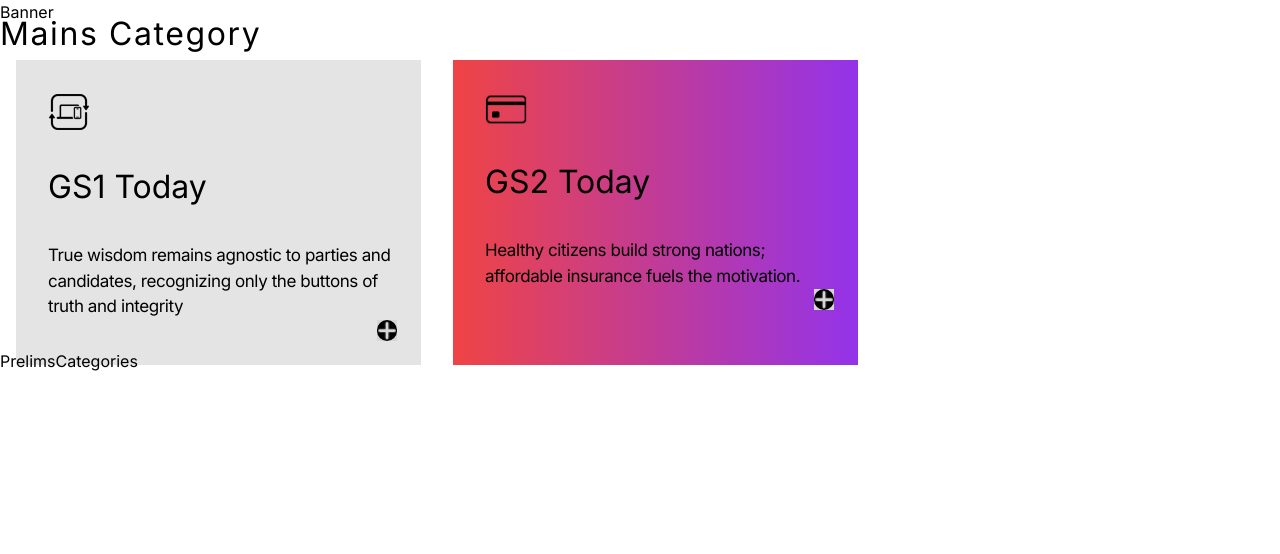
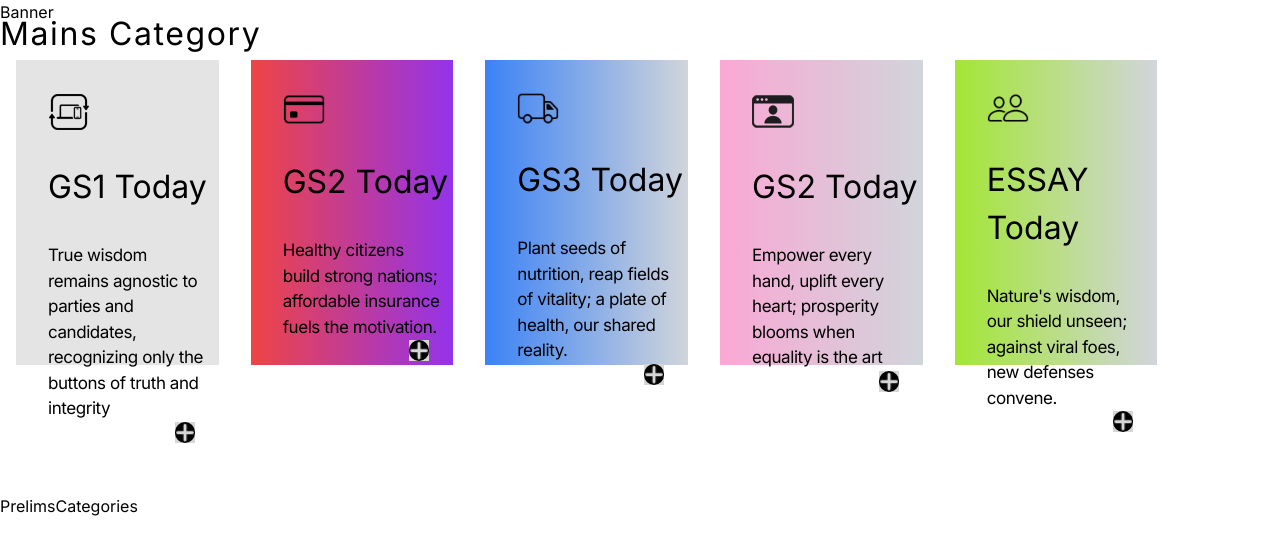
Before and after one commit to erDeep64930/pocket-ias-static, a Next.js app: page / in a window 1280 px wide. Shown: the top 554 px of the page. Built offline with nearby package versions, Linux system fonts and the light colour scheme.

Commit message:
card updated

```diff
--- a/app/components/MainsCategories.jsx
+++ b/app/components/MainsCategories.jsx
@@ -3,12 +3,12 @@ import React from 'react'
 
 export const MainsCategories = () => {
     return (
-        <section>
+        <section className='w-full'>
 
             <div>
                 <h1 className='text-black text-[32px] leading-5 tracking-wider'>Mains Category</h1>
             </div>
-            <div className='w-full h-[305px] flex rounded-2xl'>
+            <div className='w-11/12 h-[450px] flex rounded-2xl'>
                 {/* card 1*/}
                 <div className='w-[405px] h-[305px] bg-[#E4E4E4] m-4'>
                     <div className='pl-[32px] pt-[32px]'>
@@ -43,6 +43,58 @@ export const MainsCategories = () => {
                         <Image src="/plus.png" width={20} height={20} className='bg-black rounded-full' />
                     </div>
                 </div>
+                  {/* card 3*/}
+                  <div className='w-[405px] h-[305px] bg-gradient-to-r from-blue-500 to-gray-300 m-4'>
+                    <div className='pl-[32px] pt-[32px]'>
+                        <Image src="/GS3.png" width={42} height={39} />
+                    </div>
+
+                    <div>
+                        <h1 className='text-[32px] pl-[32px] pt-[32px]'>GS3 Today</h1>
+                    </div>
+
+                    <div>
+                        <p className='text-[17px] tracking-tight pl-[32px] pt-[32px] w-[95%]'>Plant seeds of nutrition, reap fields of vitality; a plate of health, our shared reality.</p>
+                    </div>
+                    <div className='bg-[#D6D6D7] flex float-end  mr-6'>
+                        <Image src="/plus.png" width={20} height={20} className='bg-black rounded-full' />
+                    </div>
+                </div>
+                 {/* card 4*/}
+                 <div className='w-[405px] h-[305px]  bg-gradient-to-r from-pink-300 to-gray-300 m-4'>
+                    <div className='pl-[32px] pt-[32px]'>
+                        <Image src="/GS4.png" width={42} height={39} />
+                    </div>
+
+                    <div>
+                        <h1 className='text-[32px] pl-[32px] pt-[32px]'>GS2 Today</h1>
+                    </div>
+
+                    <div>
+                        <p className='text-[17px] tracking-tight pl-[32px] pt-[32px] w-[95%]'>Empower every hand, uplift every heart; prosperity blooms when equality is the art</p>
+                    </div>
+                    <div className='bg-[#D6D6D7] flex float-end  mr-6'>
+                        <Image src="/plus.png" width={20} height={20} className='bg-black rounded-full' />
+                    </div>
+                </div>
+                 {/* card 5*/}
+                 <div className='w-[405px] h-[305px]  bg-gradient-to-r from-lime-400 to-gray-300 m-4'>
+                    <div className='pl-[32px] pt-[32px]'>
+                        <Image src="/GS5.png" width={42} height={39} />
+                    </div>
+
+                    <div>
+                        <h1 className='text-[32px] pl-[32px] pt-[32px]'>ESSAY Today</h1>
+                    </div>
+
+                    <div>
+                        <p className='text-[17px] tracking-tight pl-[32px] pt-[32px] w-[95%]'>Nature's wisdom, our shield unseen; against viral foes, new defenses convene.</p>
+                    </div>
+                    <div className='bg-[#D6D6D7] flex float-end  mr-6'>
+                        <Image src="/plus.png" width={20} height={20} className='bg-black rounded-full' />
+                    </div>
+                </div>
+
             </div>
 
 
```
